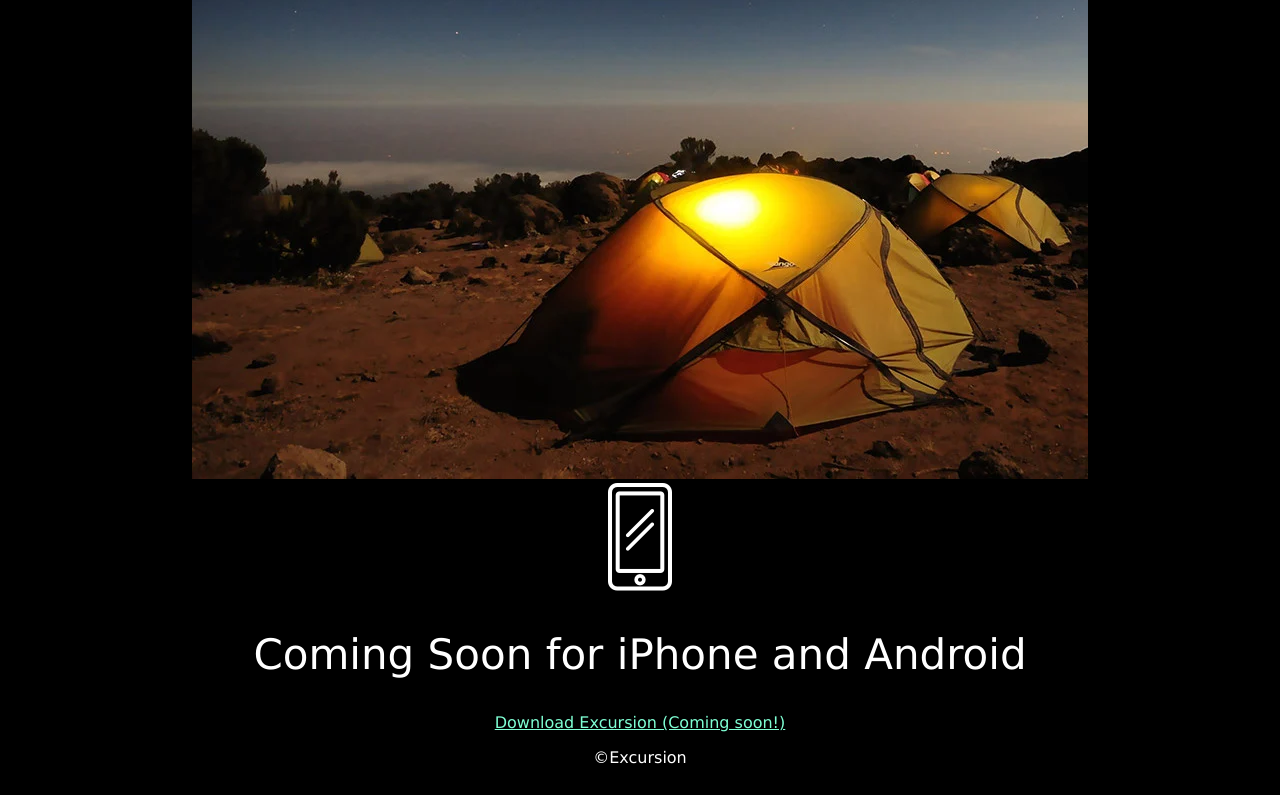
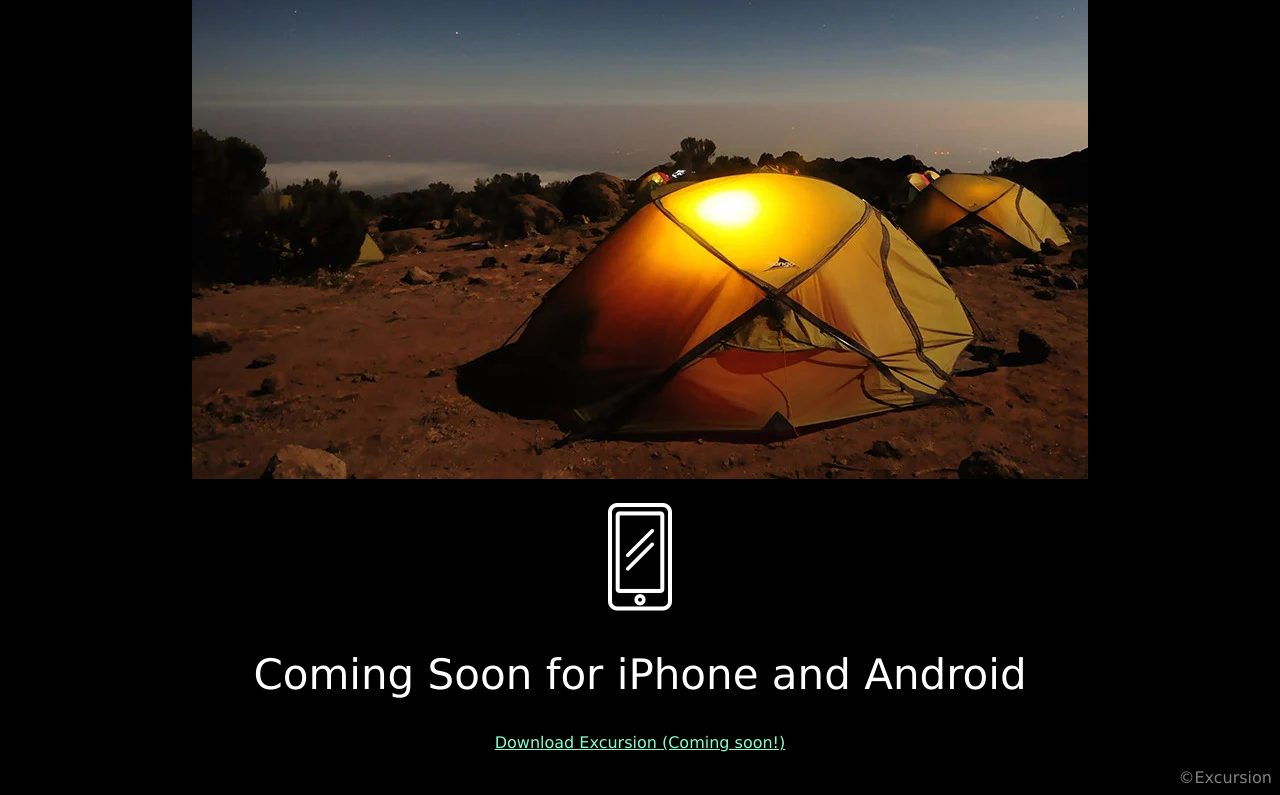
Before and after one commit to kaylaxing/excursion, a plain HTML site: page index.html in a window 1280 px wide. Shown: the part 526-1321 px from the top of the page. Drawn offline with Linux system fonts and the light colour scheme.

Commit message:
add details

```diff
--- a/index.html
+++ b/index.html
@@ -16,7 +16,7 @@
     <h2 class="guide">Your personal travel guide</h2>
     <p class="guide-info">Excursion remembers places you like, and recommands new points of interest around you.</p>
     <img src="resources/images/camp.webp" alt="camp pic"><br>
-    <img src="resources/images/phone.png" alt="iphone pic">
+    <img class="iphone" src="resources/images/phone.png" alt="iphone pic">
     <h2 class="guide">Coming Soon for iPhone and Android</h2>
     <p><a href="" >Download Excursion (Coming soon!)</a></p>
     <footer>&copy;Excursion</footer>
--- a/resources/css/style.css
+++ b/resources/css/style.css
@@ -22,7 +22,16 @@ body {
 
 }
 
+.iphone{
+    margin-top: 20px;
+}
+
 .guide-info{
     font-size: 21px;
     color: grey;
 }
+
+footer{
+    text-align: right;
+    color: grey;
+}
```
